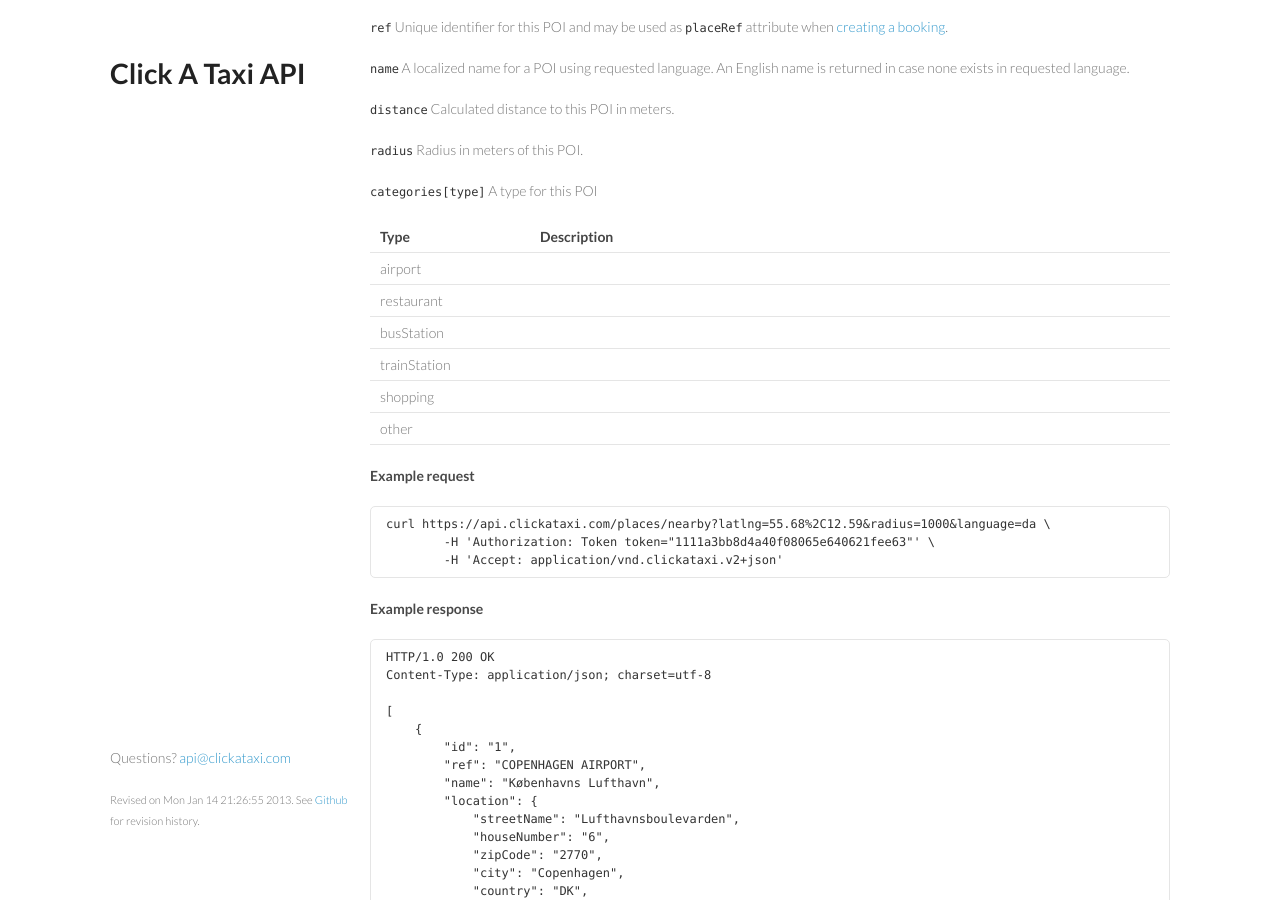
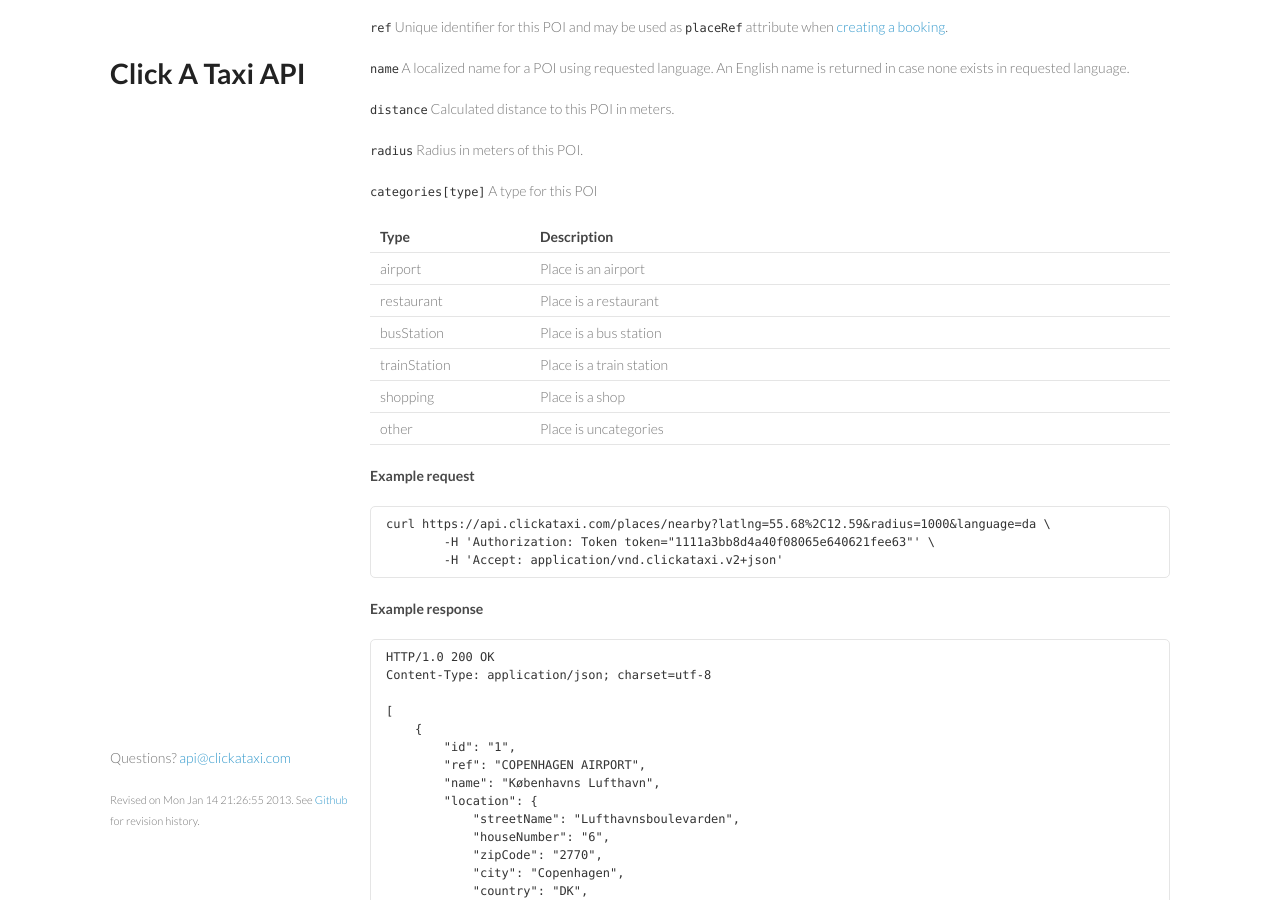
Before and after one commit to clickataxi/api-documentation, a Jekyll site: the page built from index.md, in a window 1280 px wide and 900 px high, scrolled down 2197 px. Built offline with Jekyll 4.4.1, drawn with Linux system fonts in a browser that asks for light colours; Markdown is read by kramdown in place of the engine named in the settings.

Commit message:
Updates with POI description

```diff
--- a/index.md
+++ b/index.md
@@ -115,27 +115,27 @@
 	</tr>
 	<tr>
 		<td>airport</td>
-		<td></td>
+		<td>Place is an airport</td>
 	</tr>
 	<tr>
 		<td>restaurant</td>
-		<td></td>
+		<td>Place is a restaurant</td>
 	</tr>
 	<tr>
 		<td>busStation</td>
-		<td></td>
+		<td>Place is a bus station</td>
 	</tr>
 	<tr>
 		<td>trainStation</td>
-		<td></td>
+		<td>Place is a train station</td>
 	</tr>
 	<tr>
 		<td>shopping</td>
-		<td></td>
+		<td>Place is a shop</td>
 	</tr>
 	<tr>
 		<td>other</td>
-		<td></td>
+		<td>Place is uncategories</td>
 	</tr>
 </table>
 
```
